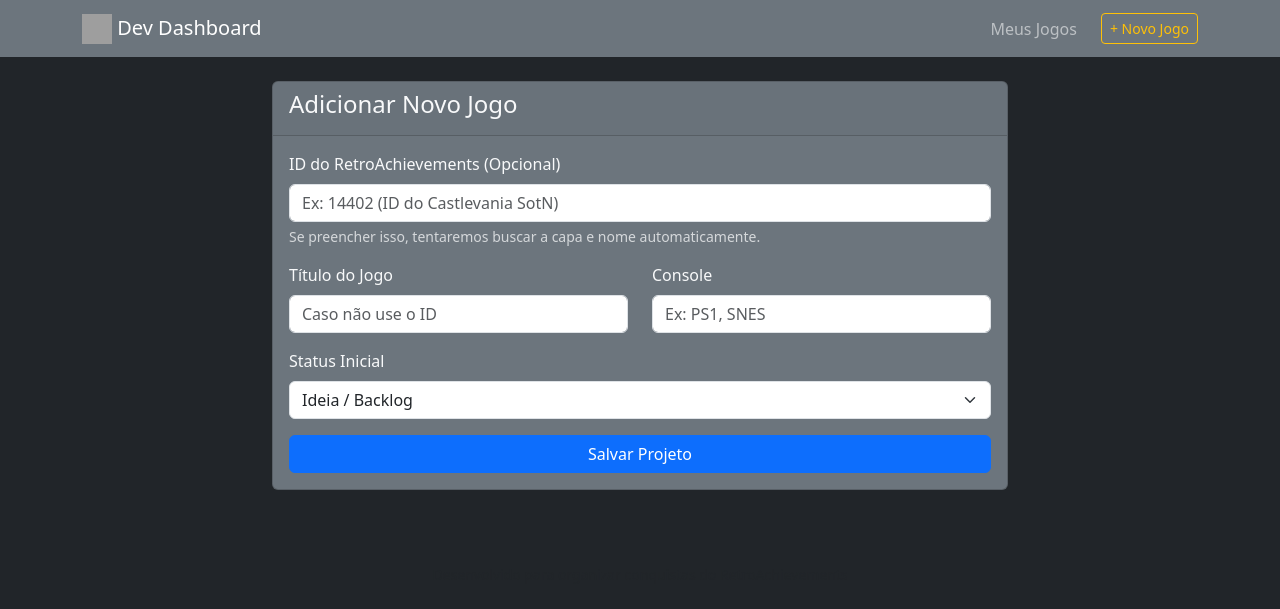
After one commit to CarlosNatanael/my_dashboard, a Flask app: page /add in a window 1280 px wide. The commit adds this page. Shown: the top 609 px of the page. Run offline with Flask 3, Linux system fonts and the light colour scheme; grey boxes are pictures that could not be loaded.

Commit message:
feat: add new claim

```diff
--- a/backend/app.py
+++ b/backend/app.py
@@ -1,9 +1,8 @@
-from flask import Flask, render_template
+from flask import Flask, render_template, request, redirect, url_for, flash
 from config import API_USER, API_KEY
 from models import db, Claim
 import requests
 import os
-
 
 template_dir = os.path.abspath('../frontend/templates')
 static_dir = os.path.abspath('../frontend/static')
@@ -37,5 +36,39 @@ def index():
     claims = Claim.query.order_by(Claim.updated_at.desc()).all()
     return render_template('index.html', claims=claims)
 
+@app.route('/add', methods=['GET', 'POST'])
+def add_claim():
+    if request.method == 'POST':
+        ra_id = request.form.get('ra_id')
+        title = request.form.get('title')
+        console = request.form.get('console')
+        status = request.form.get('status')
+        image_icon = None
+
+        if ra_id:
+            try:
+                game_data = get_ra_game_info(ra_id)
+                if game_data and 'Title' in game_data:
+                    image_icon = game_data.get('ImageIcon')
+                    if not title:
+                        title = game_data.get('Title')
+                    if not console:
+                        console = game_data.get('ConsoleName')
+            except Exception as e:
+                print(f"Erro na API: {e}")
+
+            if title and console:
+                new_claim = Claim(
+                    title=title,
+                    console=console,
+                    ra_id=ra_id if ra_id else None,
+                    image_icon=image_icon,
+                    status=status
+                )
+                db.session.add(new_claim)
+                db.session.commit()
+                return redirect(url_for('index'))
+    return render_template('add.html')
+
 if __name__ == "__main__":
     app.run(debug=True)
--- /dev/null
+++ b/frontend/templates/add.html
@@ -0,0 +1,48 @@
+{% extends "base.html" %}
+
+{% block title %}Novo Projeto - RA Dashboard{% endblock %}
+
+{% block content %}
+<div class="row justify-content-center">
+    <div class="col-md-8">
+        <div class="card bg-secondary text-light">
+            <div class="card-header">
+                <h4>Adicionar Novo Jogo</h4>
+            </div>
+            <div class="card-body">
+                <form method="POST" action="{{ url_for('add_claim') }}">
+
+                    <div class="mb-3">
+                        <label for="ra_id" class="form-label">ID do RetroAchievements (Opcional)</label>
+                        <input type="number" class="form-control" id="ra_id" name="ra_id" placeholder="Ex: 14402 (ID do Castlevania SotN)">
+                        <div class="form-text text-light opacity-75">Se preencher isso, tentaremos buscar a capa e nome automaticamente.</div>
+                    </div>
+
+                    <div class="row">
+                        <div class="col-md-6 mb-3">
+                            <label for="title" class="form-label">Título do Jogo</label>
+                            <input type="text" class="form-control" id="title" name="title" placeholder="Caso não use o ID">
+                        </div>
+                        <div class="col-md-6 mb-3">
+                            <label for="console" class="form-label">Console</label>
+                            <input type="text" class="form-control" id="console" name="console" placeholder="Ex: PS1, SNES">
+                        </div>
+                    </div>
+
+                    <div class="mb-3">
+                        <label for="status" class="form-label">Status Inicial</label>
+                        <select class="form-select" name="status">
+                            <option value="backlog">Ideia / Backlog</option>
+                            <option value="ram_digging">Cavando RAM (Digging)</option>
+                            <option value="coding">Codando Lógica</option>
+                            <option value="badge">Criando Badges</option>
+                        </select>
+                    </div>
+
+                    <button type="submit" class="btn btn-primary w-100">Salvar Projeto</button>
+                </form>
+            </div>
+        </div>
+    </div>
+</div>
+{% endblock %}
--- a/frontend/templates/base.html
+++ b/frontend/templates/base.html
@@ -25,7 +25,12 @@
                     <li class="nav-item">
                         <a class="nav-link" href="{{ url_for('index') }}">Meus Jogos</a>
                     </li>
-                    </ul>
+                    <li class="nav-item ms-3">
+                        <a class="btn btn-outline-warning btn-sm mt-1" href="{{ url_for('add_claim') }}">
+                            + Novo Jogo
+                        </a>
+                    </li>
+                </ul>
             </div>
         </div>
     </nav>
```
